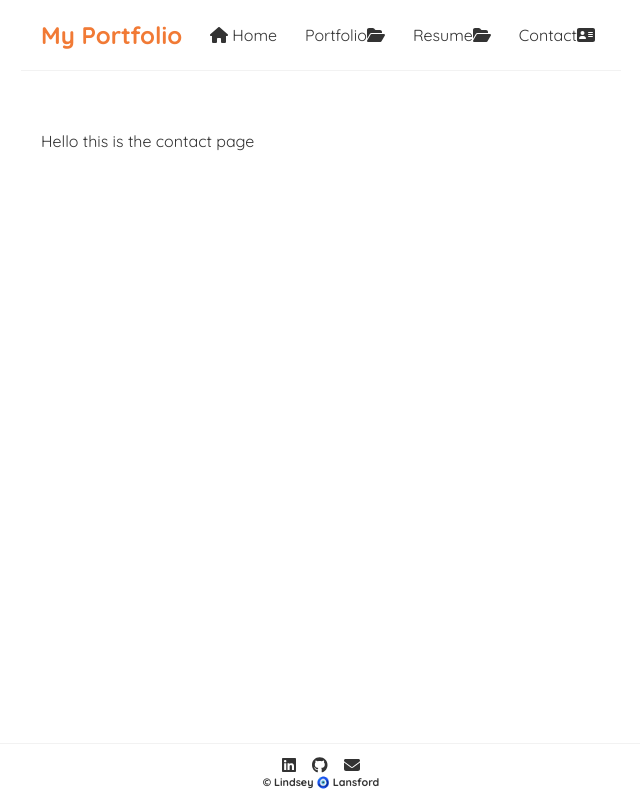
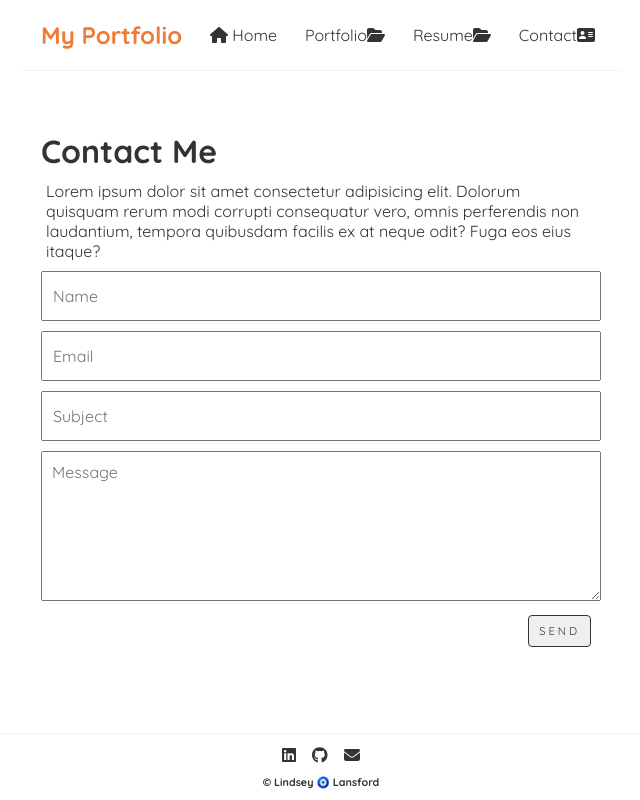
Before and after one commit to lindsey-lansford/react-portfolio, a React (Create React App) app: page /contact in a window 1280 px wide. Shown: the whole page, without its empty margins (319-959 px from the left). Built offline with nearby package versions, Linux system fonts and the light colour scheme.

Commit message:
adding contact form

```diff
--- a/src/components/Contact.js
+++ b/src/components/Contact.js
@@ -1,9 +1,70 @@
-
+import { useRef } from "react";
+import emailjs from "@emailjs/browser";
+import "../styles/contact.css";
 
 const Contact = () => {
+  const form = useRef();
+
+  const sendEmail = (e) => {
+    e.preventDefault();
+
+    emailjs.sendForm("gmail", "template_id", form.current, "your-token").then(
+      () => {
+        alert("Message successfully sent!");
+        window.location.reload(false);
+      },
+      () => {
+        alert("Failed to send the message, please try again");
+      }
+    );
+  };
+
   return (
-    <div className="contact-page-container">Hello this is the contact page</div>
-  )
-}
+    <div className="contact-page-container">
+      <h1 className="title">Contact Me</h1>
+      <p>
+        Lorem ipsum dolor sit amet consectetur adipisicing elit. Dolorum
+        quisquam rerum modi corrupti consequatur vero, omnis perferendis non
+        laudantium, tempora quibusdam facilis ex at neque odit? Fuga eos eius
+        itaque?
+      </p>
+      <div className="contact-form">
+        <form ref={form} onSubmit={sendEmail}>
+          <ul>
+            <li className="half">
+              <input placeholder="Name" type="text" name="user_name" required />
+            </li>
+            <li className="half">
+              <input
+                placeholder="Email"
+                type="email"
+                name="user_email"
+                required
+              />
+            </li>
+            <li>
+              <input
+                placeholder="Subject"
+                type="text"
+                name="subject"
+                required
+              />
+            </li>
+            <li>
+              <textarea
+                placeholder="Message"
+                name="message"
+                required
+              ></textarea>
+            </li>
+            <li>
+              <input type="submit" className="send-btn" value="SEND" />
+            </li>
+          </ul>
+        </form>
+      </div>
+    </div>
+  );
+};
 
 export default Contact;
--- /dev/null
+++ b/src/styles/contact.css
@@ -0,0 +1,58 @@
+*{
+  box-sizing: border-box;
+  padding: 0;
+  margin: 0;
+}
+
+/* .title {
+  padding: 10px;
+  padding-left: 5px;
+} */
+
+p {
+  padding: 10px;
+  padding-left: 5px;
+}
+
+li {
+  list-style: none;
+  margin-bottom: 10px;
+  overflow: hidden;
+  display: block;
+  /* clear: both; */
+  position: relative;
+}
+
+input[type="text"],
+input[type="email"] {
+  width: 100%;
+  height: 50px;
+  font-size: 16px;
+  padding: 0 10px;
+}
+
+textarea {
+  width: 100%;
+  height: 50px;
+  font-size: 16px;
+  padding: 10px;
+  min-height: 150px;
+}
+
+div.contact-page-container {
+  display: flex;
+  flex-direction: column;
+}
+
+.send-btn {
+  font-size: .7rem;
+  letter-spacing: 3px;
+  text-decoration: none;
+  padding: 8px 10px;
+  border: 1px solid;
+  float: left;
+  border-radius: 4px;
+  float: right;
+  text-align: center;
+  margin-right: 10px;
+}
```
